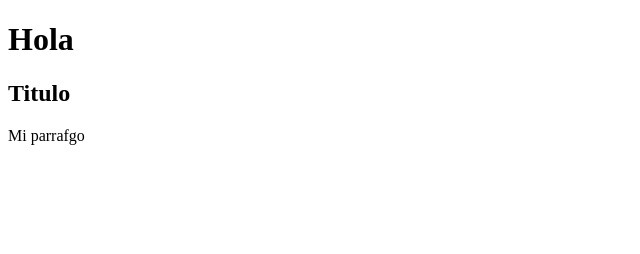
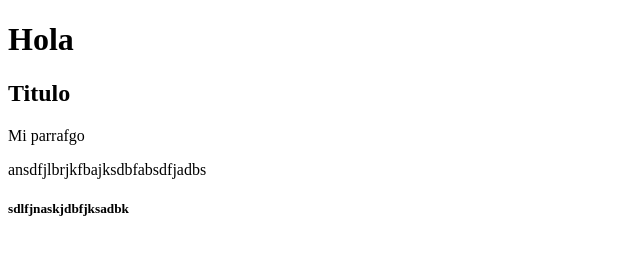
Before and after one commit to VirginiaParaday/3065369, a plain HTML site: page index.html in a window 1280 px wide. Shown: the whole page, without its empty margins (0-640 px from the left). Drawn offline with Linux system fonts and the light colour scheme.

Commit message:
nuevo: tres

```diff
--- a/index.html
+++ b/index.html
@@ -9,5 +9,7 @@
     <head><h1>Hola</h1></head>
     <main><h2>Titulo</h2>
     <p>Mi parrafgo</p></main>
+    <p>ansdfjlbrjkfbajksdbfabsdfjadbs</p>
+    <h5>sdlfjnaskjdbfjksadbk</h5>
 </body>
 </html>
```
